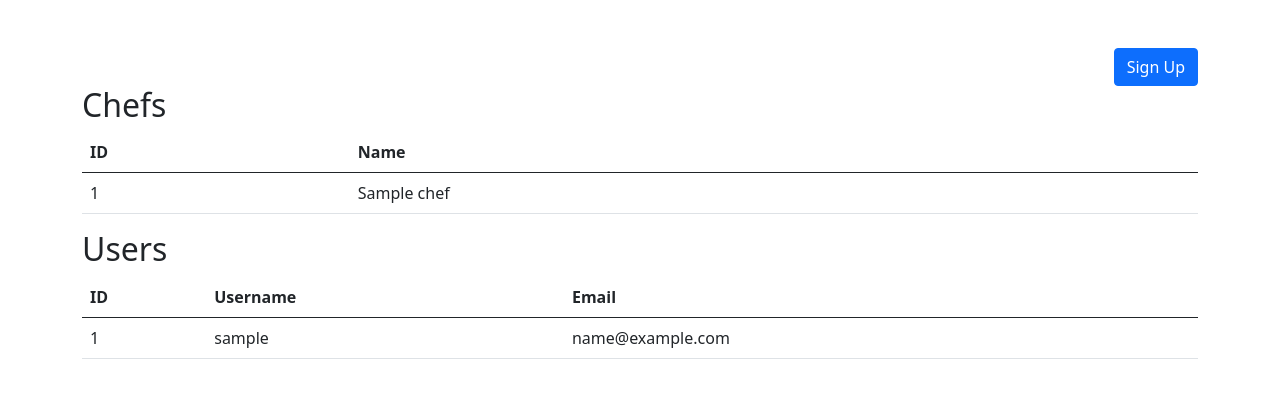
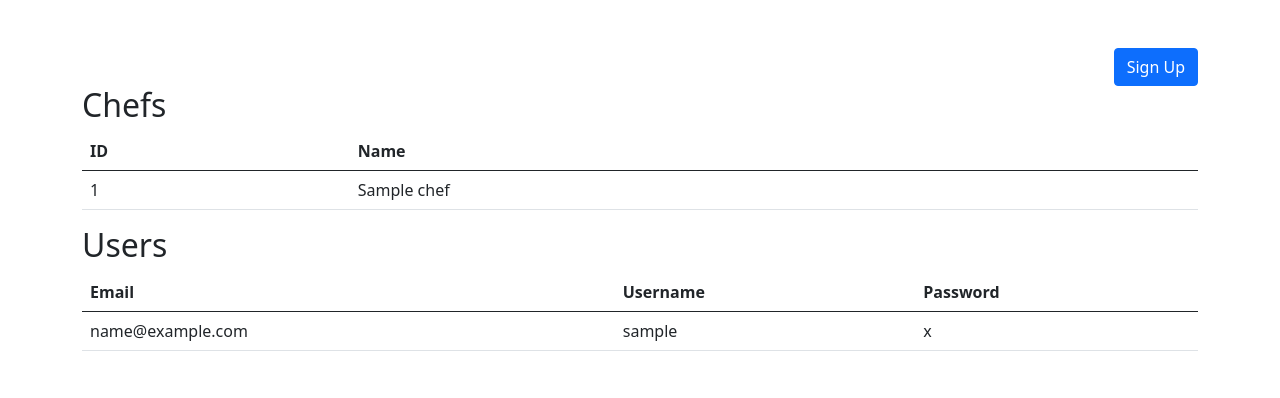
Before and after one commit to huseinaa/Final, a PHP site: page /admin.php in a window 1280 px wide. Shown: the top 398 px of the page. Run offline with PHP 8.4, Linux system fonts and the light colour scheme; tables that the repository leaves empty or names only in its code hold one stand-in row (values such as "Sample post").

Commit message:
still ficing admin page

```diff
--- a/fe/admin.php
+++ b/fe/admin.php
@@ -1,14 +1,4 @@
-<!DOCTYPE html>
-<html lang="en">
-<head>
-    <meta charset="UTF-8">
-    <meta name="viewport" content="width=device-width, initial-scale=1.0">
-    <link rel="stylesheet" href="../assets/css/bootstrap.min.css">
-    <link rel="stylesheet" href="../assets/css/custom.css">
-    <title>Admin Dashboard</title>
-</head>
-<body>
-    <?php
+<?php
     require_once '../be/dbuser.php';
 
     // Fetch users
@@ -19,7 +9,15 @@
     $chefsStmt = $db->query("SELECT * FROM chefs");
     $chefs = $chefsStmt->fetchAll(PDO::FETCH_ASSOC);
     ?>
-
+<html>
+<head>
+    <meta charset="UTF-8">
+    <meta name="viewport" content="width=device-width, initial-scale=1.0">
+    <link rel="stylesheet" href="../assets/css/bootstrap.min.css">
+    <link rel="stylesheet" href="../assets/css/custom.css">
+    <title>Admin Dashboard</title>
+</head>
+<body>
     <div class="container mt-5">
         <div class="d-flex justify-content-end">
             <a href="signup.php" class="btn btn-primary">Sign Up</a>
@@ -46,17 +44,17 @@
         <table class="table">
             <thead>
                 <tr>
-                    <th>ID</th>
+                    <th>Email</th>
                     <th>Username</th>
-                    <th>Email</th>
+                    <th>Password</th>
                 </tr>
             </thead>
             <tbody>
                 <?php foreach ($users as $user): ?>
                     <tr>
-                        <td><?= htmlspecialchars($user['id']) ?></td>
+                        <td><?= htmlspecialchars($user['email']) ?></td>
                         <td><?= htmlspecialchars($user['username']) ?></td>
-                        <td><?= htmlspecialchars($user['email']) ?></td>
+                        <td><?= htmlspecialchars($user['password']) ?></td>
                     </tr>
                 <?php endforeach; ?>
             </tbody>
--- a/fe/login.php
+++ b/fe/login.php
@@ -17,8 +17,8 @@
         $username = $_POST['username'];
         $password = $_POST['password'];
 
-        $stmt = $db->prepare("SELECT * FROM user WHERE username = :username AND password = :password");
-        $stmt->execute( $params = ['username' => 'superman', 'password' => 'superman'] )
+        $stmt = $db->prepare("SELECT * FROM users WHERE username = :username AND password = :password");
+        $stmt->execute(['username' => $username, 'password' => $password]);
         $user = $stmt->fetch(PDO::FETCH_ASSOC);
 
         if ($user) {
```
